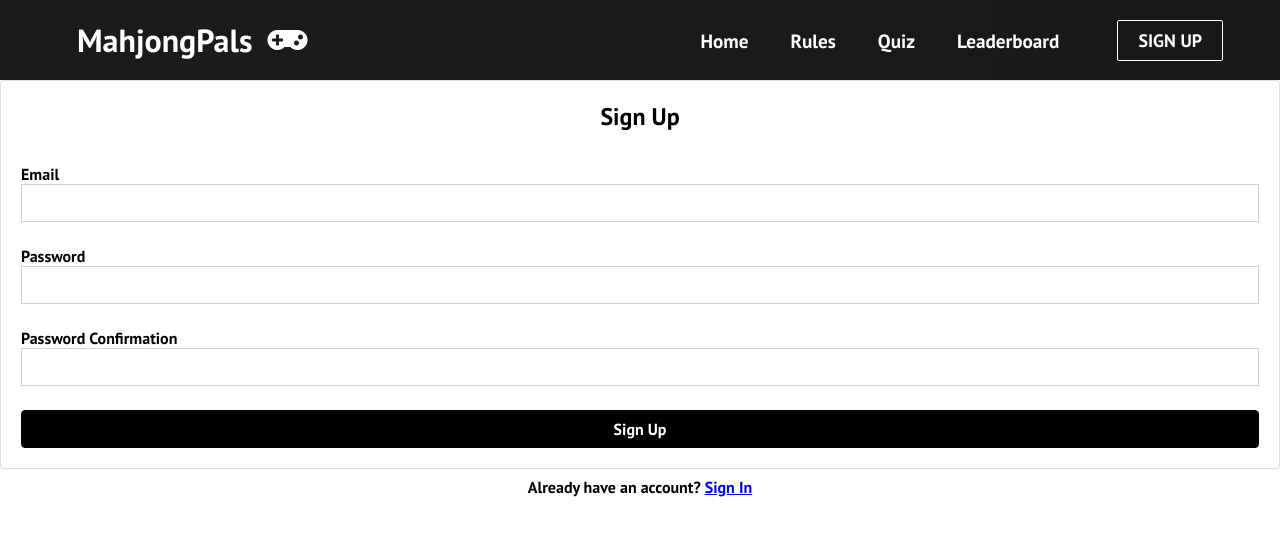
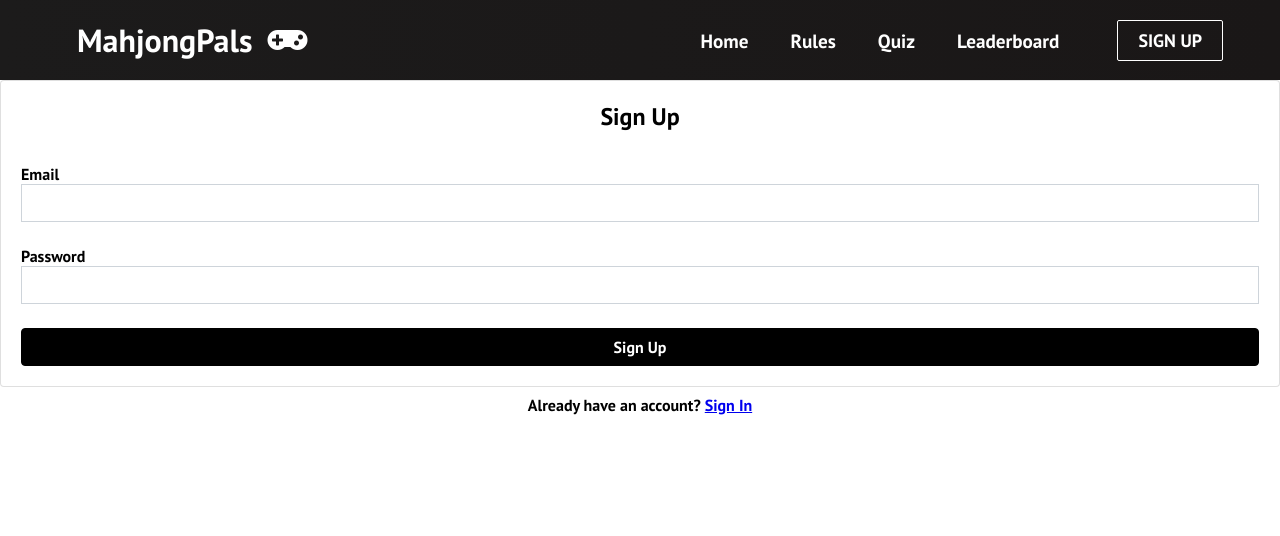
Before and after one commit to SumDumPhuc/MahjongPals, a React (Create React App) app: page /sign-up in a window 1280 px wide. Shown: the top 536 px of the page. Built offline with nearby package versions, Linux system fonts and the light colour scheme.

Commit message:
Authentication Done

```diff
--- a/package.json
+++ b/package.json
@@ -14,6 +14,7 @@
     "react-firebase-hooks": "^5.1.1",
     "react-router-dom": "^6.11.2",
     "react-scripts": "5.0.1",
+    "redux": "^4.2.1",
     "web-vitals": "^2.1.4"
   },
   "scripts": {
--- a/src/Firebase.js
+++ b/src/Firebase.js
@@ -6,15 +6,26 @@ import { getAuth } from 'firebase/auth';
 
 // Your web app's Firebase configuration
 // For Firebase JS SDK v7.20.0 and later, measurementId is optional
+// const firebaseConfig = {
+//     apiKey: process.env.NEXT_PUBLIC_API_KEY,
+//     authDomain: process.env.NEXT_PUBLIC_AUTH_DOMAIN,
+//     projectId: process.env.NEXT_PUBLIC_PROJECT_ID,
+//     storageBucket: process.env.NEXT_PUBLIC_STORAGE_BUCKET,
+//     messagingSenderId: process.env.NEXT_PUBLIC_MESSAGING_SENDER_ID,
+//     appId: process.env.NEXT_PUBLIC_APP_ID,
+//     measurementId: process.env.NEXT_PUBLIC_MEASUREMENT_ID
+// }
+
 const firebaseConfig = {
-    apiKey: process.env.NEXT_PUBLIC_API_KEY,
-    authDomain: process.env.NEXT_PUBLIC_AUTH_DOMAIN,
-    projectId: process.env.NEXT_PUBLIC_PROJECT_ID,
-    storageBucket: process.env.NEXT_PUBLIC_STORAGE_BUCKET,
-    messagingSenderId: process.env.NEXT_PUBLIC_MESSAGING_SENDER_ID,
-    appId: process.env.NEXT_PUBLIC_APP_ID,
-    measurementId: process.env.NEXT_PUBLIC_MEASUREMENT_ID
-}
+    apiKey: "AIzaSyCCwoBdQr9CbVFUt4x-Nvz7EIvaJgAiH0A",
+    authDomain: "mahjongpals-30f80.firebaseapp.com",
+    projectId: "mahjongpals-30f80",
+    storageBucket: "mahjongpals-30f80.appspot.com",
+    messagingSenderId: "315957219952",
+    appId: "1:315957219952:web:b2d3844cdf3bc7e9e5dab5",
+    measurementId: "G-7N74E6C4ZJ"
+  };
+
 
 // Initialize Firebase
 const app = initializeApp(firebaseConfig);
--- /dev/null
+++ b/src/components/AuthDetails.js
@@ -0,0 +1,36 @@
+import React, { useEffect, useState } from 'react';
+import { auth } from '../firebase';
+import { onAuthStateChanged, signOut } from 'firebase/auth';
+
+const AuthDetails = () => {
+
+    const [authUser, setAuthUser] = useState(null);
+
+    useEffect(() => {
+        const listen = onAuthStateChanged(auth, (user) => {
+            if (user) {
+                setAuthUser(user);
+            } else {
+                setAuthUser(null);
+            }
+        });
+
+        return () => {
+            listen();
+        }
+    }, [])
+
+    const userSignOut = () => {
+        signOut(auth).then(() => {
+            console.log('Sign Out Successful')
+        }).catch(error => console.log(error))
+    }
+
+  return (
+    <div className='text-center'>
+        { authUser ? <><p>{`Signed In as ${authUser.email}`}</p><button onClick={userSignOut}>Sign Out</button></> : <p>No user signed in</p> }
+    </div>
+  )
+}
+
+export default AuthDetails;
--- a/src/components/Footer.js
+++ b/src/components/Footer.js
@@ -23,39 +23,39 @@ function Footer() {
           </form>
         </div>
       </section>
-      <section class='social-media'>
-        <div class='social-media-wrap'>
-          <div class='footer-logo'>
+      <section className='social-media'>
+        <div className='social-media-wrap'>
+          <div className='footer-logo'>
             <Link to='/' className='social-logo'>
               MahjongPals
               <i class='fas fa-gamepad' />
             </Link>
           </div>
-          <small class='website-rights'>MahjongPals © 2023</small>
-          <div class='social-icons'>
+          <small className='website-rights'>MahjongPals © 2023</small>
+          <div className='social-icons'>
             <Link
-              class='social-icon-link youtube'
+              className='social-icon-link youtube'
               to='/'
               target='_blank'
               aria-label='Youtube'
             >
-              <i class='fab fa-youtube' />
+              <i className='fab fa-youtube' />
             </Link>
             <Link
-              class='social-icon-link apple'
+              className='social-icon-link apple'
               to='/'
               target='_blank'
               aria-label='Apple'
             >
-              <i class='fab fa-apple' />
+              <i className='fab fa-apple' />
             </Link>
             <Link
-              class='social-icon-link android'
+              className='social-icon-link android'
               to='/'
               target='_blank'
               aria-label='Android'
             >
-              <i class='fab fa-android' />
+              <i className='fab fa-android' />
             </Link>
           </div>
         </div>
--- a/src/components/pages/SignIn.js
+++ b/src/components/pages/SignIn.js
@@ -1,24 +1,34 @@
-import React, { useRef } from 'react'
+import React, { useState } from 'react'
 import { Form, Button, Card } from 'react-bootstrap'
 import './SignUp.css';
+import { auth } from '../../firebase';
+import { signInWithEmailAndPassword } from 'firebase/auth';
+import AuthDetails from '../AuthDetails';
 
-function SignIn() {
-    const emailRef = useRef()
-    const passwordRef = useRef()
+const SignIn = () => {
+    const [email, setEmail] = useState();
+    const [password, setPassword] = useState()
+
+    const signIn = (e) => {
+        e.preventDefault();
+        signInWithEmailAndPassword(auth, email, password).then((userCredential) => {console.log(userCredential)}).catch((error) => {
+            console.log(error);
+        });
+    };
 
     return (
     <>
     <Card>
         <Card.Body>
             <h2 className='text-center mb-4'>Sign In</h2>
-            <Form>
+            <Form onSubmit={signIn}>
                 <Form.Group className='shift' id='email'>
                     <Form.Label>Email</Form.Label>
-                    <Form.Control type='email' ref={emailRef} required />
+                    <Form.Control type='email' onChange={(e) => setEmail(e.target.value)}/>
                 </Form.Group>
                 <Form.Group className='shift' id='password'>
                     <Form.Label>Password</Form.Label>
-                    <Form.Control type='email' ref={passwordRef} required />
+                    <Form.Control type='password' onChange={(e) => setPassword(e.target.value)}/>
                 </Form.Group>
                 <Button className='btn--signup' type='submit'>
                     Sign In
@@ -26,6 +36,7 @@ function SignIn() {
             </Form>
         </Card.Body>
     </Card>
+    <AuthDetails />
     </>
   )
 }
--- a/src/components/pages/SignUp.js
+++ b/src/components/pages/SignUp.js
@@ -1,29 +1,36 @@
-import React, { useRef } from 'react'
+import React, { useState } from 'react'
 import { Form, Button, Card } from 'react-bootstrap'
 import './SignUp.css';
 import {Link} from 'react-router-dom';
+import { createUserWithEmailAndPassword } from 'firebase/auth';
+import { auth } from '../../firebase';
 
-function SignUp() {
-    const emailRef = useRef()
-    const passwordRef = useRef()
-    const passwordConfirmRef = useRef()
+
+const SignUp = () => {
+    const [email, setEmail] = useState();
+    const [password, setPassword] = useState();
+
+    const signUp = (e) => {
+        e.preventDefault();
+        createUserWithEmailAndPassword(auth, email, password).then((userCredential) => {console.log(userCredential)}).catch((error) => {
+            console.log(error);
+        });
+    };
+
+
     return (
     <>
     <Card>
         <Card.Body>
             <h2 className='text-center mb-4'>Sign Up</h2>
-            <Form>
+            <Form onSubmit={signUp}>
                 <Form.Group className='shift' id='email'>
                     <Form.Label>Email</Form.Label>
-                    <Form.Control type='email' ref={emailRef} required />
+                    <Form.Control type='email' onChange={(e) => setEmail(e.target.value)} />
                 </Form.Group>
                 <Form.Group className='shift' id='password'>
                     <Form.Label>Password</Form.Label>
-                    <Form.Control type='email' ref={passwordRef} required />
-                </Form.Group>
-                <Form.Group className='shift'id='password-confirm'>
-                    <Form.Label>Password Confirmation</Form.Label>
-                    <Form.Control type='email' ref={passwordConfirmRef} required />
+                    <Form.Control type='password' onChange={(e) => setPassword(e.target.value)} />
                 </Form.Group>
                 <Button className='btn--signup' type='submit'>
                     Sign Up
@@ -38,4 +45,4 @@ function SignUp() {
   )
 }
 
-export default SignUp
+export default SignUp;
```
Also changed, not shown: src/components/user/Profile.js (added, +11 -0 lines), 1 other file (tests, documents, lock files or other folders).
